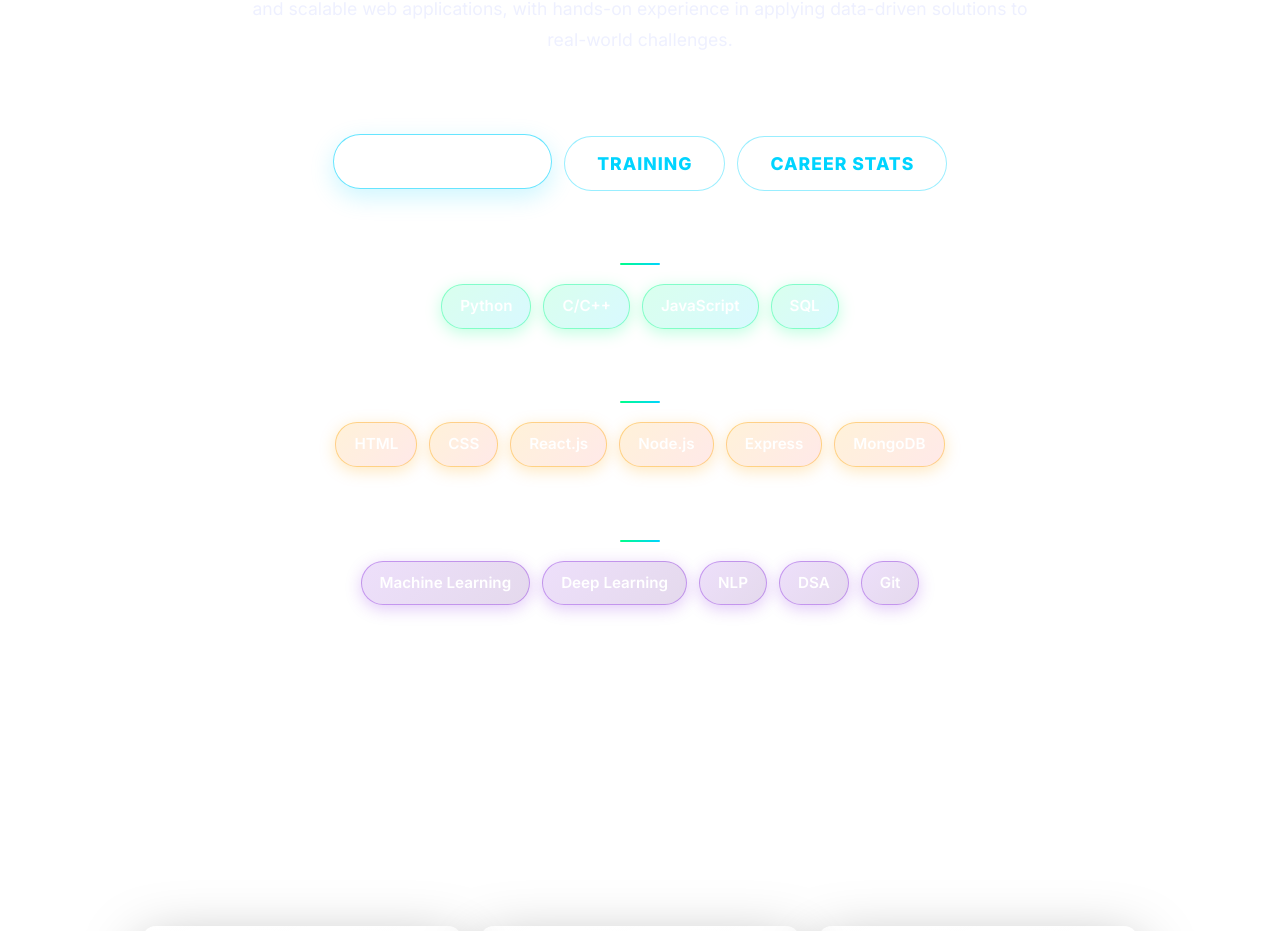
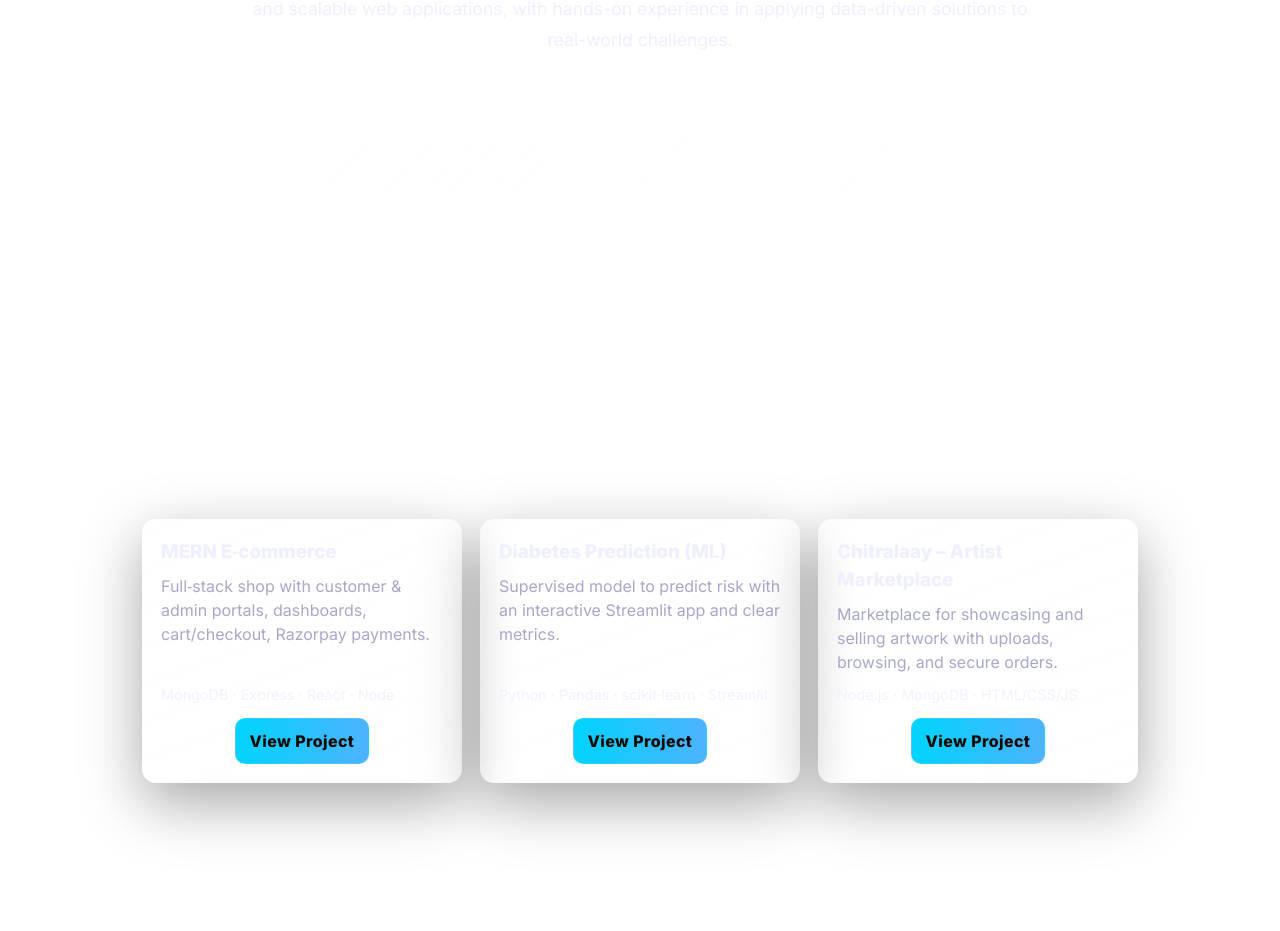
Before and after one commit to Shreyyaansh/Shreyansh-Portfolio, a React (Vite) app: page / in a window 1280 px wide. Shown: the part 1114-2045 px from the top of the page. Built offline with nearby package versions, Linux system fonts and the light colour scheme.

Commit message:
styled up buttons and added collapse feature

```diff
--- a/src/App.jsx
+++ b/src/App.jsx
@@ -162,14 +162,22 @@ function App() {
 
     function handleTabClick(e) {
       const targetTab = e.target.dataset.tab;
+      const targetPanel = document.getElementById(`${targetTab}-panel`);
 
-      // Remove active class from all tabs and panels
-      sliderTabs.forEach(tab => tab.classList.remove('active'));
-      sliderPanels.forEach(panel => panel.classList.remove('active'));
+      // Check if the clicked tab is already active
+      if (e.target.classList.contains('active')) {
+        // If it's active, toggle it off (collapse)
+        e.target.classList.remove('active');
+        targetPanel.classList.remove('active');
+      } else {
+        // If it's not active, remove active from all and activate this one
+        sliderTabs.forEach(tab => tab.classList.remove('active'));
+        sliderPanels.forEach(panel => panel.classList.remove('active'));
 
-      // Add active class to clicked tab and corresponding panel
-      e.target.classList.add('active');
-      document.getElementById(`${targetTab}-panel`).classList.add('active');
+        // Add active class to clicked tab and corresponding panel
+        e.target.classList.add('active');
+        targetPanel.classList.add('active');
+      }
     }
 
     sliderTabs.forEach(tab => {
@@ -277,13 +285,13 @@ function App() {
 
             <div className="about__slider reveal">
               <div className="slider__tabs">
-                <button className="slider__tab active" data-tab="skills" data-hover="Skills">Batting Style</button>
+                <button className="slider__tab" data-tab="skills" data-hover="Skills">Batting Style</button>
                 <button className="slider__tab" data-tab="education" data-hover="Education">Training</button>
                 <button className="slider__tab" data-tab="experience" data-hover="Experience">Career Stats</button>
               </div>
 
               <div className="slider__content">
-                <div className="slider__panel active" id="skills-panel">
+                <div className="slider__panel" id="skills-panel">
                   <div className="skills__container">
                     <div className="skills__category">
                       <h4 className="skills__category-title">Programming Languages</h4>
--- a/src/portfolio.css
+++ b/src/portfolio.css
@@ -178,19 +178,26 @@ html, body {
 
 .slider__tab {
   padding: 16px 32px;
-  border: 1px solid rgba(0, 212, 255, 0.4);
-  background: rgba(255, 255, 255, 0.08);
-  color: #00d4ff;
+  border: 2px solid rgba(255, 255, 255, 0.4);
+  background: linear-gradient(135deg, rgba(255, 255, 255, 0.1), rgba(255, 255, 255, 0.05));
+  color: #ffffff;
   border-radius: 30px;
-  font-weight: 700;
+  font-weight: 800;
   font-size: 1.1rem;
   cursor: pointer;
   transition: all 0.3s ease, color 0.2s ease;
   backdrop-filter: blur(15px);
   text-transform: uppercase;
-  letter-spacing: 1px;
+  letter-spacing: 1.5px;
   position: relative;
   overflow: hidden;
+  outline: none;
+  text-shadow: 0 0 10px rgba(255, 255, 255, 0.3);
+  box-shadow: 0 4px 15px rgba(255, 255, 255, 0.1);
+}
+
+.slider__tab:focus {
+  outline: none;
 }
 
 /* Hover text change functionality for slider tabs */
@@ -217,13 +224,22 @@ html, body {
   box-sizing: border-box;
 }
 
-.slider__tab.active,
+.slider__tab.active {
+  background: linear-gradient(135deg, rgba(255, 255, 255, 0.2), rgba(255, 255, 255, 0.15));
+  color: transparent;
+  border-color: #ffffff;
+  transform: translateY(-3px);
+  box-shadow: 0 12px 35px rgba(255, 255, 255, 0.3), 0 0 20px rgba(255, 255, 255, 0.2);
+  text-shadow: none;
+}
+
 .slider__tab:hover {
-  background: rgba(255, 255, 255, 0.12);
+  background: linear-gradient(135deg, rgba(255, 255, 255, 0.15), rgba(255, 255, 255, 0.1));
   color: transparent;
-  border-color: rgba(0, 212, 255, 0.6);
+  border-color: rgba(255, 255, 255, 0.8);
   transform: translateY(-2px);
-  box-shadow: 0 8px 25px rgba(0, 212, 255, 0.2);
+  box-shadow: 0 8px 25px rgba(255, 255, 255, 0.2), 0 0 15px rgba(255, 255, 255, 0.15);
+  text-shadow: none;
 }
 
 /* Show hover text on hover */
@@ -240,8 +256,8 @@ html, body {
 }
 
 /* Ensure smooth transition back when not hovering */
-.slider__tab:not(:hover) {
-  color: #00d4ff;
+.slider__tab:not(:hover):not(.active) {
+  color: #ffffff;
   transition-delay: 0s;
 }
 
@@ -263,15 +279,22 @@ html, body {
 
 .slider__content {
   position: relative;
-  min-height: auto;
+  min-height: 0;
   max-height: none;
-  overflow: visible;
+  overflow: hidden;
   margin: 0;
   padding: 0;
+  transition: min-height 0.3s ease;
+}
+
+.slider__content:has(.slider__panel.active) {
+  min-height: 200px;
 }
 
 .slider__panel {
-  position: relative;
+  position: absolute;
+  top: 0;
+  left: 0;
   width: 100%;
   opacity: 0;
   transform: translateY(20px);
@@ -279,14 +302,16 @@ html, body {
   pointer-events: none;
   margin: 0;
   padding: 0;
-  display: none;
+  height: 0;
+  overflow: hidden;
 }
 
 .slider__panel.active {
   opacity: 1;
   transform: translateY(0);
   pointer-events: auto;
-  display: block;
+  height: auto;
+  position: relative;
 }
 
 /* Skills Container */
```
